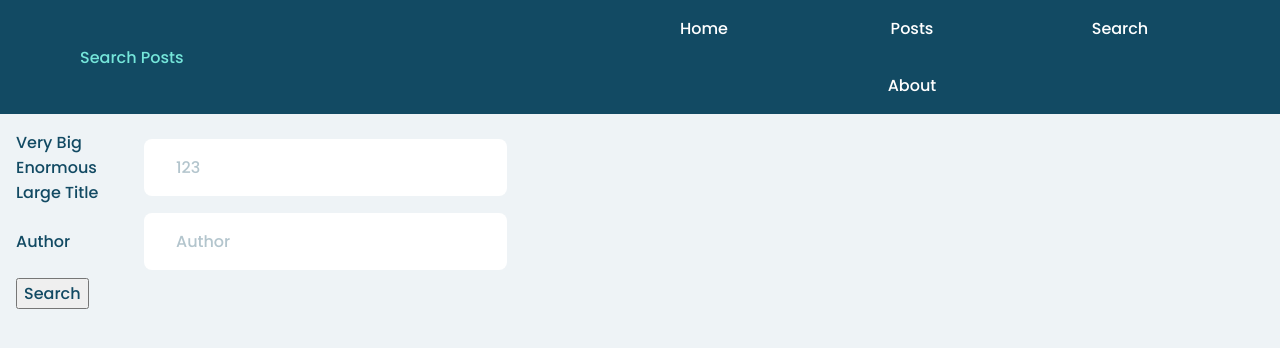
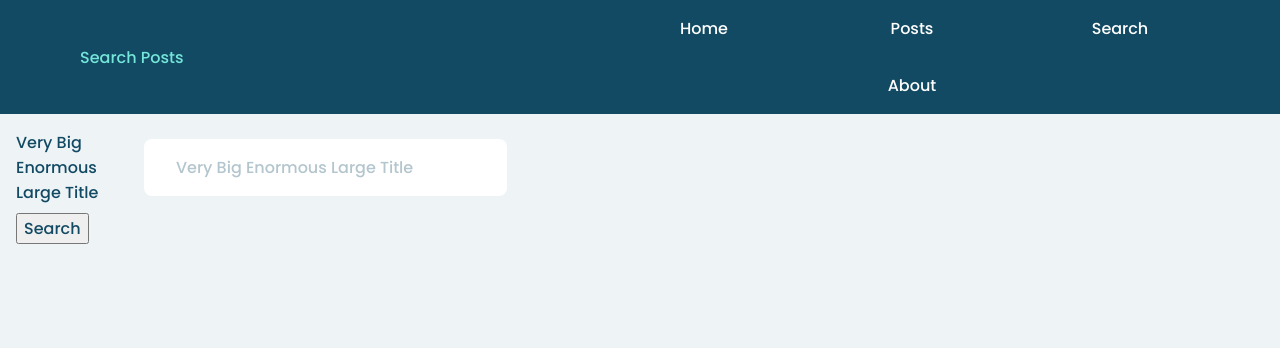
Before and after one commit to LeOneMoe/next-learn, a Next.js app: page /posts/search in a window 1280 px wide. Shown: the top 348 px of the page. Built offline with nearby package versions, Linux system fonts and the light colour scheme; a web font is replaced by a local one.

Commit message:
made table row a clickable link and search form are actually searching posts

```diff
--- a/components/PostsTable/PostsTable.js
+++ b/components/PostsTable/PostsTable.js
@@ -14,7 +14,7 @@ const PostsTable = ({posts}) => {
             </TableHead>
             <TableBody>
                 {posts.map(post =>
-                    <TableRow key={post.id}>
+                    <TableRow key={post.id} id={post.id}>
                         <TableCell>{post.author}</TableCell>
                         <TableCell>{post.content}</TableCell>
                     </TableRow>
--- a/pages/posts/search.js
+++ b/pages/posts/search.js
@@ -3,21 +3,27 @@ import * as Yup from "yup";
 import {MainLayout} from "../../components/MainLayout";
 import {FormBody} from "../../components/FormComponents/FormBody"
 import {TextField} from "../../components/FormComponents/TextField";
+import {useRouter} from "next/router";
 
 const formValidation = Yup.object().shape({
-    title: Yup.string().trim().max(10, `Too Long`).min(3, "Too Short").required(`Title is required`),
+    title: Yup.string().trim().max(30, `Too Long`).min(3, "Too Short").required(`Title is required`),
     // author: Yup.string().trim()
 })
 
 const SearchPosts = () => {
+    const router = useRouter()
+
     const formik = useFormik({
         initialValues: {
-            title: `123`,
-            author: ``,
+            title: ``,
+            // author: ``,
         },
         validationSchema: formValidation,
         onSubmit: () => {
-            console.log(formik.values)
+            router.push({
+                pathname: `/posts`,
+                query: formik.values
+            })
         }
     })
 
@@ -77,14 +83,14 @@ const SearchPosts = () => {
                     onBlur={formik.handleBlur}
                     error={formik.errors.title}
                 />
-                <TextField
-                    label={`Author`}
-                    name={`author`}
-                    value={formik.values.author}
-                    onChange={formik.handleChange}
-                    onBlur={formik.handleBlur}
-                    error={formik.errors.author}
-                />
+                {/*<TextField*/}
+                {/*    label={`Author`}*/}
+                {/*    name={`author`}*/}
+                {/*    value={formik.values.author}*/}
+                {/*    onChange={formik.handleChange}*/}
+                {/*    onBlur={formik.handleBlur}*/}
+                {/*    error={formik.errors.author}*/}
+                {/*/>*/}
             </FormBody>
 
         </MainLayout>
```
Also changed, not shown: api/posts/find.js (added, +7 -0 lines), components/TableComponents/TableRow.js (+5 -2 lines), pages/posts/index.js (+3 -4 lines).
